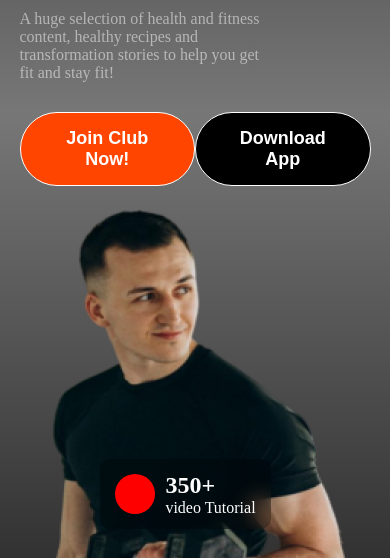
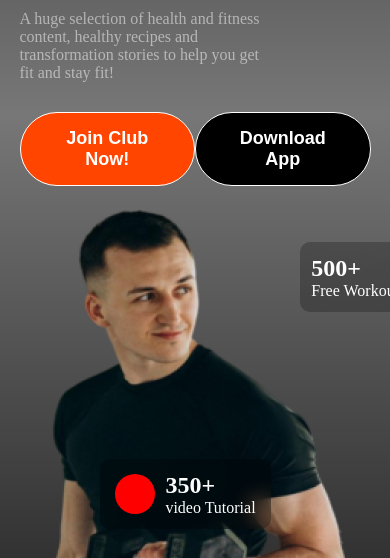
Before and after one commit to rumman321/Assignment2-B10, a plain HTML site: page index.html in a window 390 px wide. Shown: the part 542-1100 px from the top of the page. Drawn offline with Linux system fonts and the light colour scheme.

Commit message:
80% WORK DONE

```diff
--- a/index.html
+++ b/index.html
@@ -49,6 +49,14 @@
                         <div class="text">
                             <h2>350+</h2>
                             <p>video Tutorial</p>
+
+                        </div>
+                    </div>
+                    <div class="blur-2">
+
+                        <div class="text">
+                            <h2>500+</h2>
+                            <p> Free Workout video </p>
                         </div>
                     </div>
                 </div>
--- a/responsive.css
+++ b/responsive.css
@@ -38,6 +38,12 @@
         left: 100px;
         width: 171px;
         height: 70px;
+     }
+     .blur-2{
+        width: 150px;
+        height: 70px;
+        bottom: -10px;
+        left: 300px;
      }
      .change-title p{
         margin-top: 25px;
--- a/style.css
+++ b/style.css
@@ -125,6 +125,23 @@ header{
     position: absolute;
     bottom: 220px;
     right: 270px;
+
+}
+.blur-2{
+    color: white;
+    display: flex;
+    justify-content: center;
+    gap: 10px;
+    align-items: center;
+    width: 163px;
+    height: 81px;
+    border-radius: 10px;
+    background: transparent;
+    background-color: rgba(0, 0, 0, 0.234);
+    backdrop-filter: blur(10px);
+    position: absolute;
+    bottom: 406px;
+    right: 70px;
 
 }
 
```
